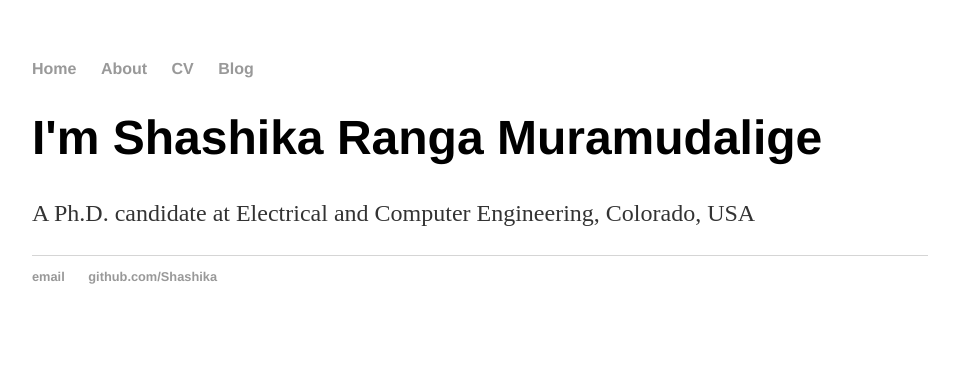
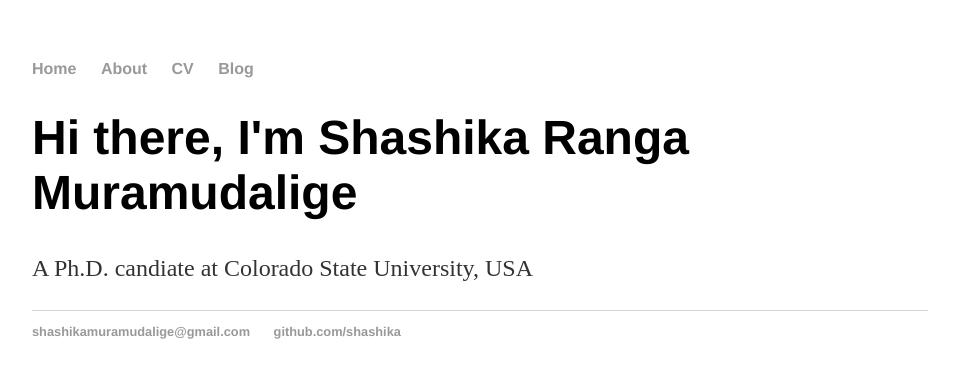
Before and after one commit to Shashika/Shashika.github.io, a Jekyll site: the page built from index.html, in a window 1280 px wide. Shown: the top 378 px of the page, without its empty margins (160-1119 px from the left). Built offline with Jekyll 4.4.1, drawn with Linux system fonts in a browser that asks for light colours.

Commit message:
Update index.html

```diff
--- a/index.html
+++ b/index.html
@@ -1,29 +1,8 @@
-<!DOCTYPE html>
-<html>
-	<head>
-		<title>Shashika Ranga Muramudalige</title>
-		<link rel="stylesheet" type="text/css" href="/css/main.css">
-	</head>
-	<body>
-		<nav>
-    		<ul>
-        		<li><a href="/">Home</a></li>
-	        	<li><a href="/about">About</a></li>
-        		<li><a href="/cv">CV</a></li>
-        		<li><a href="/blog">Blog</a></li>
-    		</ul>
-		</nav>
-		<div class="container">
-    		<div class="blurb">
-        		<h1>I'm Shashika Ranga Muramudalige</h1>
-				<p>A Ph.D. candidate at Electrical and Computer Engineering, Colorado, USA</p>
-    		</div><!-- /.blurb -->
-		</div><!-- /.container -->
-		<footer>
-    		<ul>
-        		<li><a href="mailto:shashikamuramudalige@gmail.com">email</a></li>
-        		<li><a href="https://github.com/Shashika">github.com/Shashika</a></li>
-			</ul>
-		</footer>
-	</body>
-</html>
+---
+layout: default
+title: Shashika Ranga Muramudalige
+---
+<div class="blurb">
+	<h1>Hi there, I'm Shashika Ranga Muramudalige</h1>
+	<p>A Ph.D. candiate at Colorado State University, USA</a></p>
+</div><!-- /.blurb -->
```
